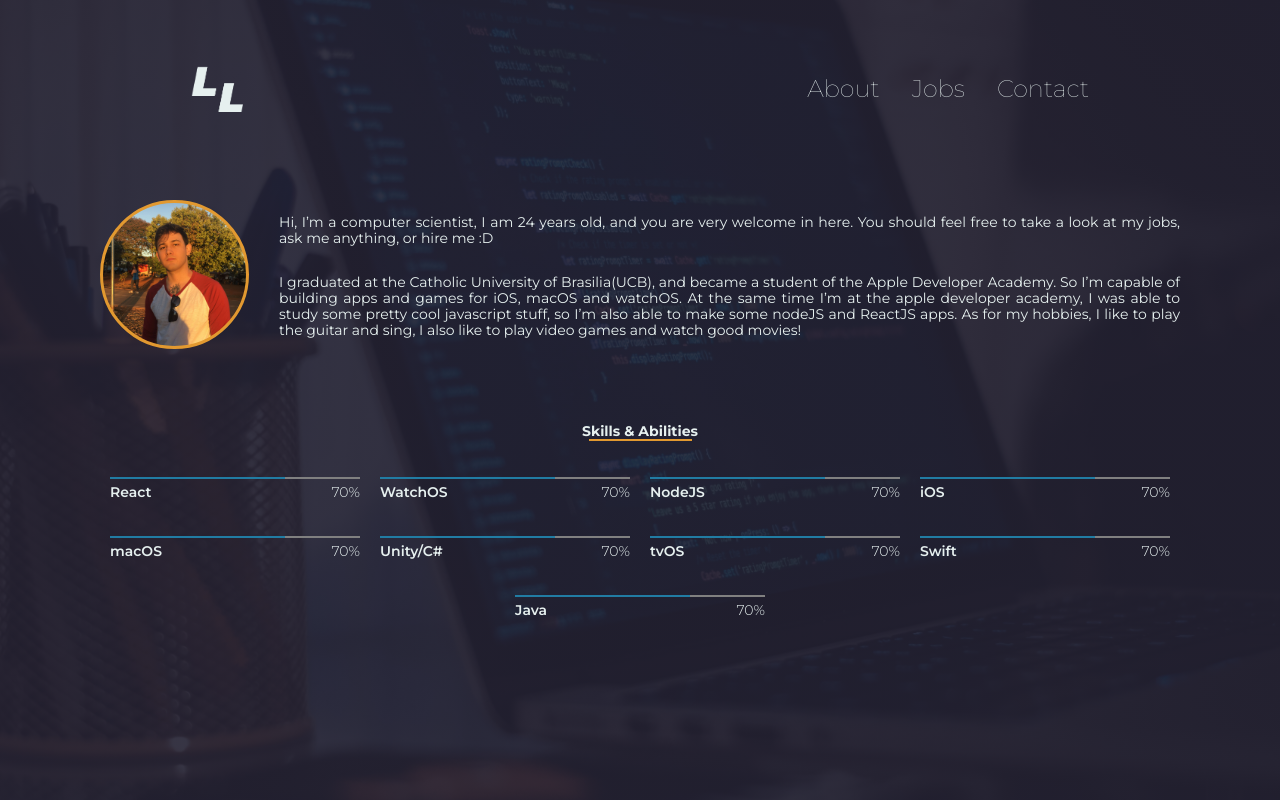
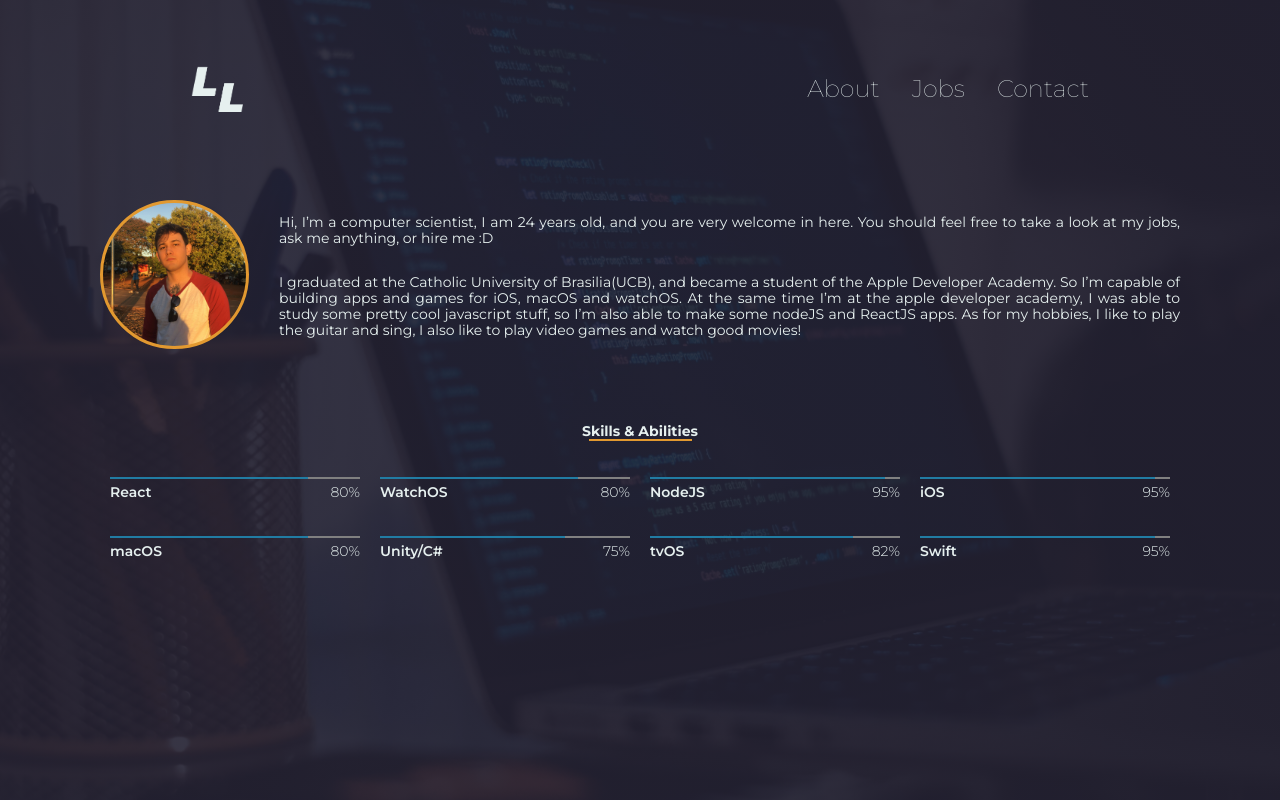
Before and after one commit to leo1mml/Portifolio, a React (Create React App) app: page /about in a window 1280 px wide. Built offline with nearby package versions, Linux system fonts and the light colour scheme.

Commit message:
added skills animations

```diff
--- a/src/App.css
+++ b/src/App.css
@@ -189,7 +189,7 @@ button:disabled {
 
 .skill__fill-bar {
   display: flex;
-  flex-basis: 70%;
+  flex-basis: 0%;
   flex-shrink: 0;
   flex-grow: 0;
   background-color: #217CA3; }
--- a/src/Components/SkillBar.js
+++ b/src/Components/SkillBar.js
@@ -1,17 +1,37 @@
 import React from 'react'
 
 class SkillBar extends React.Component {
+
+    state = {
+        basis : 0
+    }
+
+
+    growFillBar = () => {
+        const fillBar = document.getElementById(this.props.skillName)
+        if(this.state.basis >= this.props.badassPercentage){
+            clearInterval(this.fillBar)
+        }else {
+            this.setState((prevState) => {
+                fillBar.style.flexBasis = this.state.basis + "%"
+                return {basis: prevState.basis + 1}
+            });
+        }
+    }
+
+
+    fillBar = setInterval(this.growFillBar, 15)
 
 
     render(){
         return (
             <div className="skill__container">
                 <div className="skill__bar">
-                    <div className="skill__fill-bar"></div>
+                    <div className="skill__fill-bar" id={this.props.skillName}></div>
                 </div>
                 <div className="skill__data">
                     <div className="skill__data__name">{this.props.skillName}</div>
-                    <div className="skill__data__badassPercentage">{this.props.badassPercentage}%</div>
+                    <div className="skill__data__badassPercentage">{this.state.basis}%</div>
                 </div>
             </div>
         )
--- a/src/Containers/AboutMe.js
+++ b/src/Containers/AboutMe.js
@@ -33,17 +33,16 @@ class AboutMe extends React.Component {
                         Skills & Abilities
                     </div>
                     <div className="aboutme__skills__skill-list">
-                            <SkillBar skillName={"React"} badassPercentage={70}/>
-                            <SkillBar skillName={"WatchOS"} badassPercentage={70}/>
-                            <SkillBar skillName={"NodeJS"} badassPercentage={70}/>
+                            <SkillBar skillName={"React"} badassPercentage={80}/>
+                            <SkillBar skillName={"WatchOS"} badassPercentage={80}/>
+                            <SkillBar skillName={"NodeJS"} badassPercentage={95}/>
 
-                            <SkillBar skillName={"iOS"} badassPercentage={70}/>
-                            <SkillBar skillName={"macOS"} badassPercentage={70}/>
-                            <SkillBar skillName={"Unity/C#"} badassPercentage={70}/>
+                            <SkillBar skillName={"iOS"} badassPercentage={95}/>
+                            <SkillBar skillName={"macOS"} badassPercentage={80}/>
+                            <SkillBar skillName={"Unity/C#"} badassPercentage={75}/>
 
-                            <SkillBar skillName={"tvOS"} badassPercentage={70}/>
-                            <SkillBar skillName={"Swift"} badassPercentage={70}/>
-                            <SkillBar skillName={"Java"} badassPercentage={70}/>
+                            <SkillBar skillName={"tvOS"} badassPercentage={82}/>
+                            <SkillBar skillName={"Swift"} badassPercentage={95}/>
                     </div>
                 </div>
             </div>
--- a/src/StylesSCSS/Components/SkillBar.scss
+++ b/src/StylesSCSS/Components/SkillBar.scss
@@ -17,7 +17,7 @@
 
 .skill__fill-bar{
     display: flex;
-    flex-basis: 70%;
+    flex-basis: 0%;
     flex-shrink: 0;
     flex-grow: 0;
     background-color: $normal-blue;
```
Also changed, not shown: 1 other file (tests, documents, lock files or other folders).
